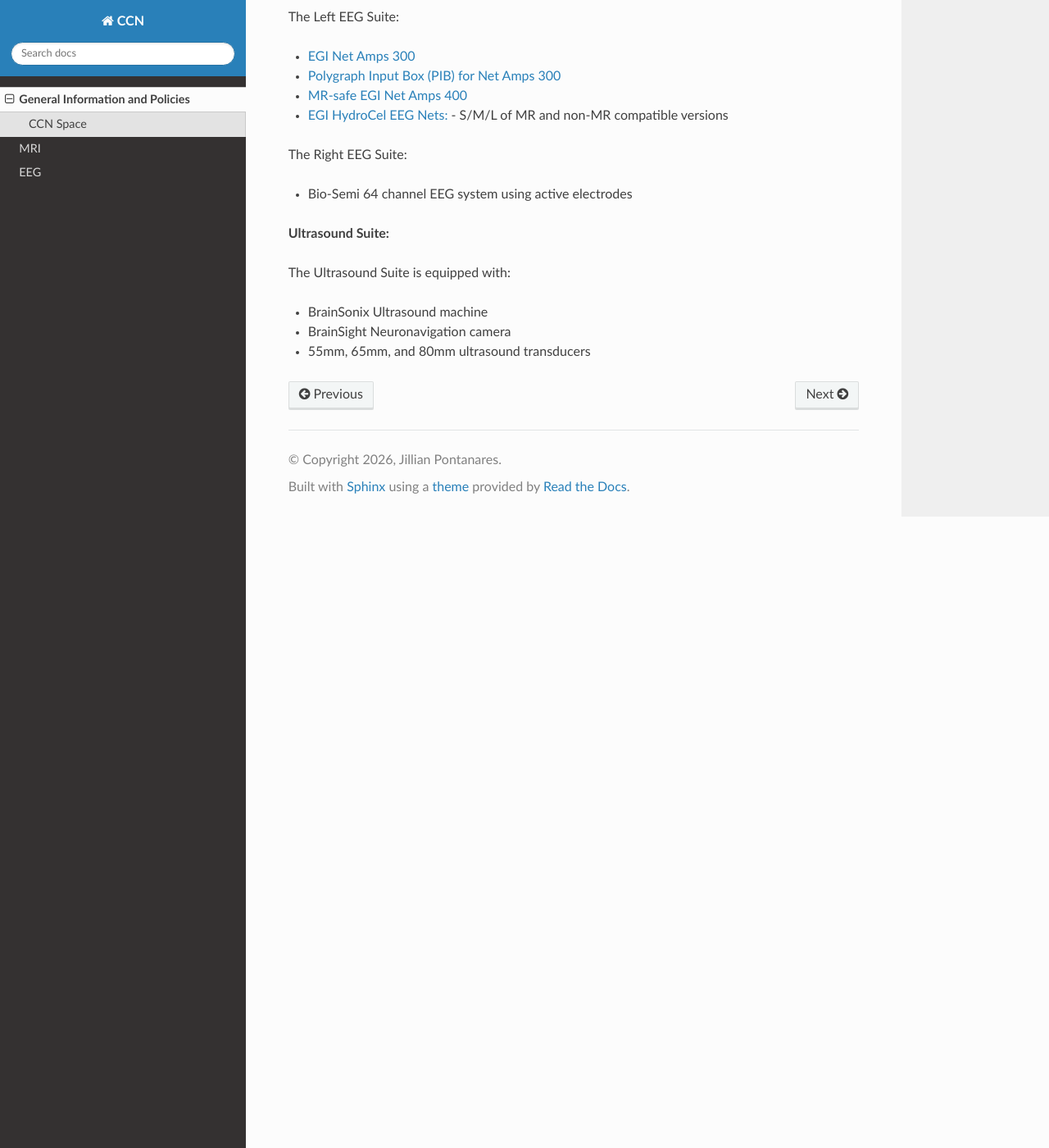
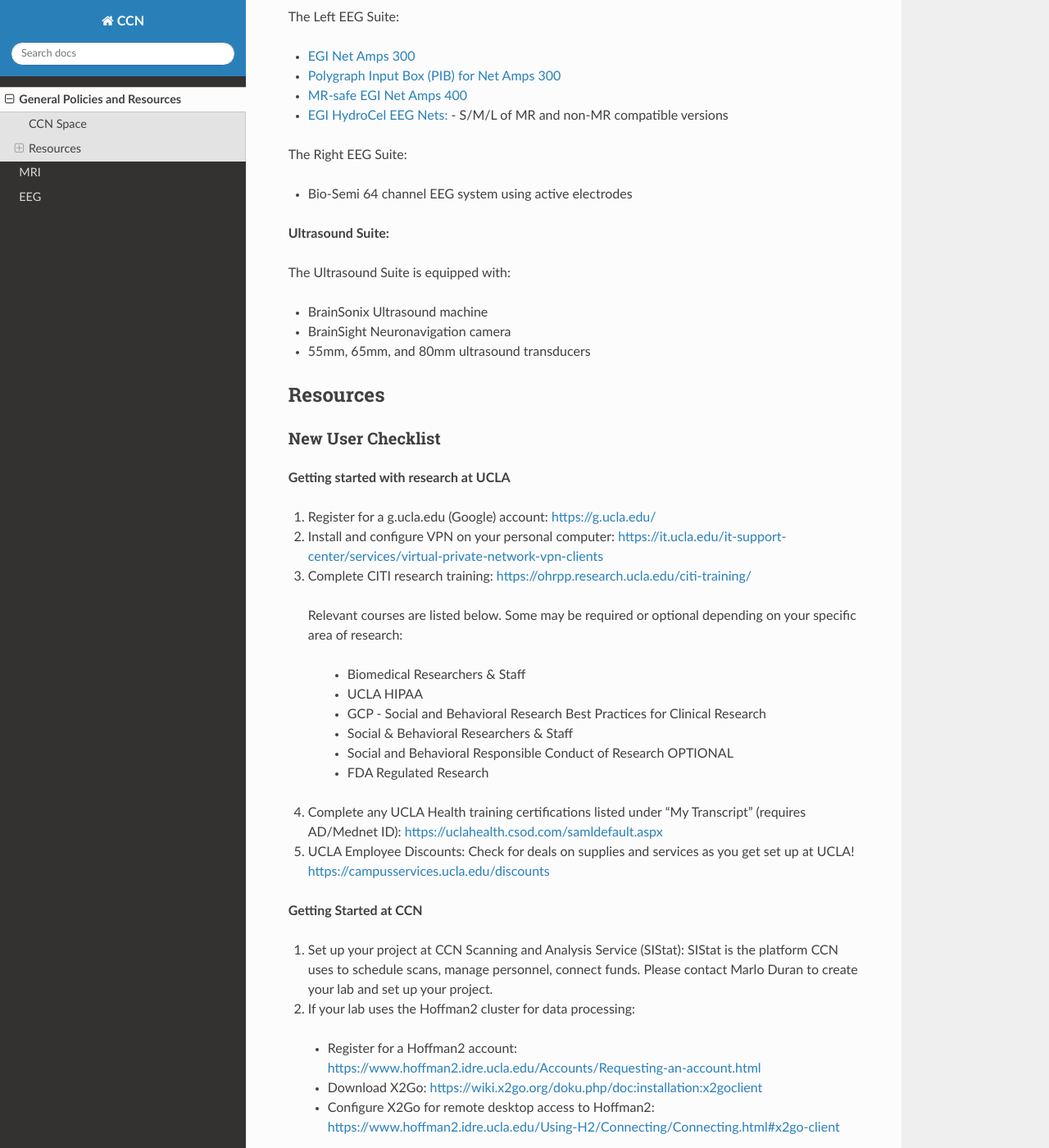
Before and after one commit to jpontanares-ccn/CCN, a Sphinx documentation site: the page built from docs/source/generalpolicies.rst, in a window 1280 px wide and 1400 px high, scrolled down 1455 px. Shown: the whole window at 82% size. Built offline with Sphinx 7.4.7 and the Read the Docs theme 3.1.0, drawn with Linux system fonts in a browser that asks for light colours; some of the changed text lies outside the part shown.

Commit message:
Update generalpolicies.rst

```diff
--- a/docs/source/generalpolicies.rst
+++ b/docs/source/generalpolicies.rst
@@ -1,4 +1,4 @@
-General Information and Policies
+General Policies and Resources
 ================================
 
 CCN Space
@@ -52,3 +52,36 @@ The Ultrasound Suite is equipped with:
 - BrainSonix Ultrasound machine
 - BrainSight Neuronavigation camera
 - 55mm, 65mm, and 80mm ultrasound transducers
+
+Resources
+---------
+
+New User Checklist
+~~~~~~~~~~~~~~~~~~
+
+**Getting started with research at UCLA**
+
+1. Register for a g.ucla.edu (Google) account: https://g.ucla.edu/
+2. Install and configure VPN on your personal computer: https://it.ucla.edu/it-support-center/services/virtual-private-network-vpn-clients
+3. Complete CITI research training: https://ohrpp.research.ucla.edu/citi-training/
+  Relevant courses are listed below. Some may be required or optional depending on your specific area of research:
+
+    - Biomedical Researchers & Staff
+    - UCLA HIPAA
+    - GCP - Social and Behavioral Research Best Practices for Clinical Research
+    - Social & Behavioral Researchers & Staff
+    - Social and Behavioral Responsible Conduct of Research OPTIONAL
+    - FDA Regulated Research
+4. Complete any UCLA Health training certifications listed under “My Transcript” (requires AD/Mednet ID): https://uclahealth.csod.com/samldefault.aspx
+5. UCLA Employee Discounts: Check for deals on supplies and services as you get set up at UCLA! https://campusservices.ucla.edu/discounts
+
+**Getting Started at CCN**
+
+1. Set up your project at CCN Scanning and Analysis Service (SIStat): SIStat is the platform CCN uses to schedule scans, manage personnel, connect funds. Please contact Marlo Duran to create your lab and set up your project.
+2. If your lab uses the Hoffman2 cluster for data processing:
+
+  - Register for a Hoffman2 account: https://www.hoffman2.idre.ucla.edu/Accounts/Requesting-an-account.html
+  - Download X2Go: https://wiki.x2go.org/doku.php/doc:installation:x2goclient
+  - Configure X2Go for remote desktop access to Hoffman2: https://www.hoffman2.idre.ucla.edu/Using-H2/Connecting/Connecting.html#x2go-client
+3. To access your scan data on the DICOM server: Contact CCN's IT team. Instructions are on the "DICOM Accounts" section of this wiki: https://www.ccn.ucla.edu/wiki/index.php?title=Personnel#DICOM_Accounts
+4. Complete MRI and/or EEG Certification: CCN safety certification is done using a combination of in-person sessions and remote work via the Staglin Safety and Training Course on Bruinlearn. Please ask your lab manager/research coordinator if you need an enrollment link. All links and resources necessary can be found on the BruinLearn course. Recertification is also done via the BruinLearn platform, with no password necessary. Please only email the MR Tech if you are experiencing trouble enrolling in the course or you have questions with the materials.
```
